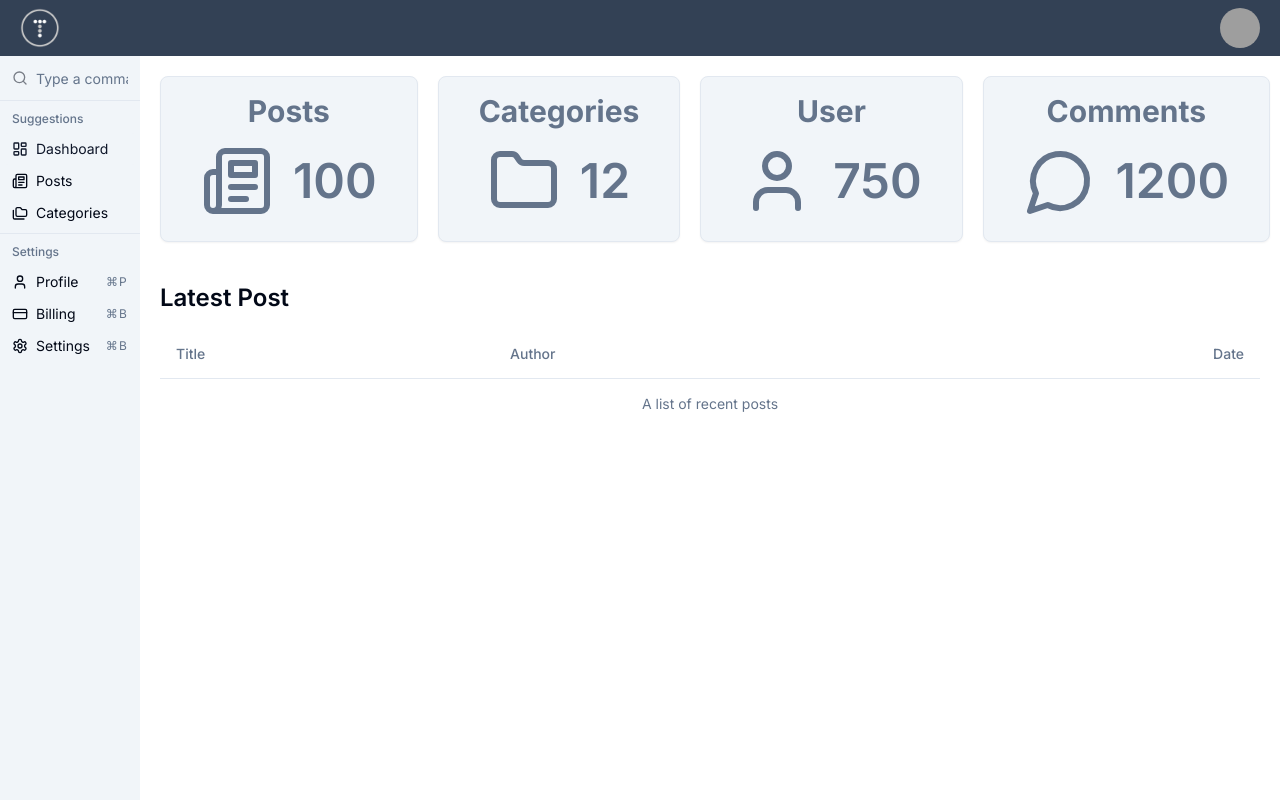
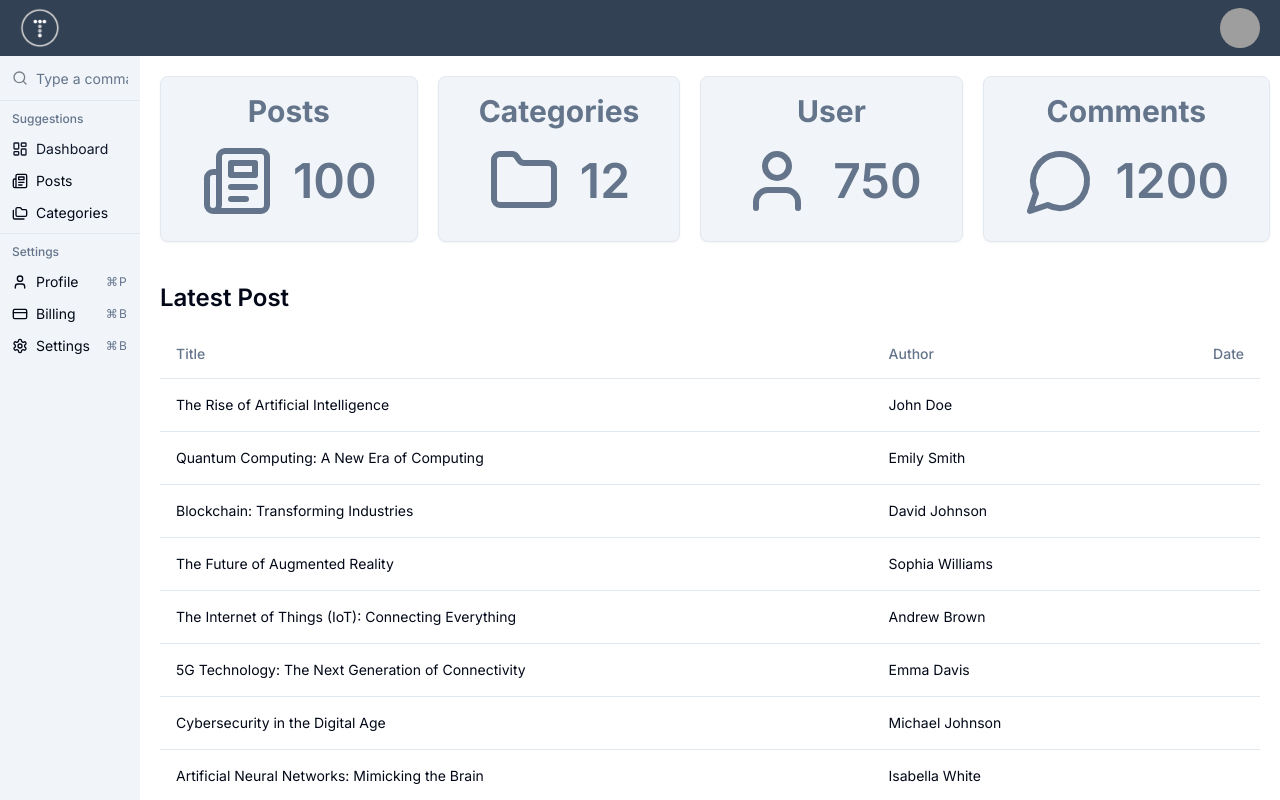
Before and after one commit to MiladJoodi/Admin_Dashboard_Interface, a Next.js app: page / in a window 1280 px wide. Shown: the top 800 px of the page. Built offline with nearby package versions, Linux system fonts and the light colour scheme; grey boxes are pictures that could not be loaded.

Commit message:
Update PostsTable.tsx

```diff
--- a/components/posts/PostsTable.tsx
+++ b/components/posts/PostsTable.tsx
@@ -33,7 +33,10 @@ const PostsTable = ({limit, title} : PostsTableProps) => {
                 <TableBody>
                     {posts.map((post)=> (
                         <TableRow key={post.id}>
-
+                            <TableCell>{post.title}</TableCell>
+                            <TableCell className="hidden md:table-cell">
+                                {post.author}
+                            </TableCell>
                         </TableRow>
                     ))}
                 </TableBody>
```
